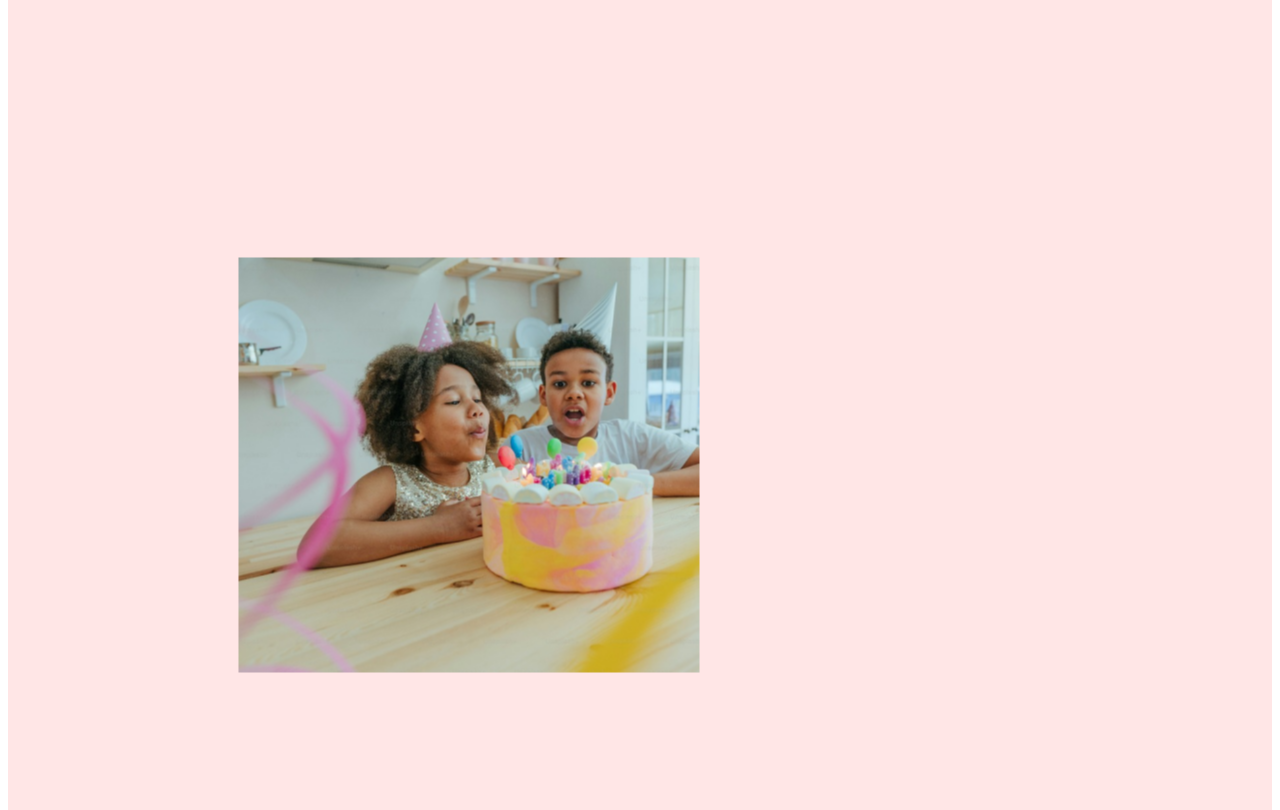
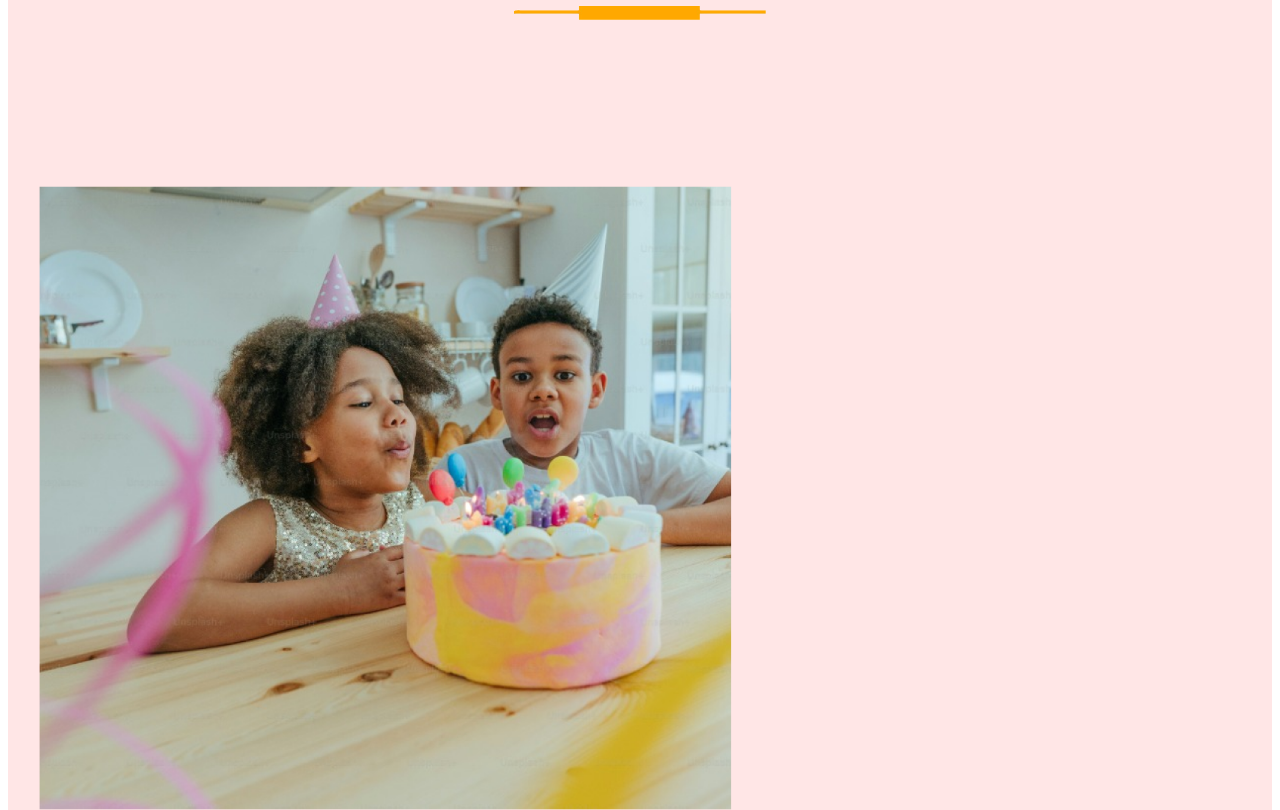
Before and after one commit to MichelMathos/valeria-cakes, a plain HTML site: page index.html in a window 1280 px wide. Shown: the part 1031-1841 px from the top of the page. Drawn offline with nearby package versions, Linux system fonts and the light colour scheme.

Commit message:
Continuação da restruturação container #2, #3 e #5

```diff
--- a/index.html
+++ b/index.html
@@ -108,6 +108,7 @@
 
       <!-- Container #2  - Sobre Nós -->
       <section class="sobre-nos fundo-rosa1">
+         <!-- Título e subtítulo -->
          <div class="titulo-1">
             <h2 class="fonte-pacifico tamanho-40 texto-laranja">Sobre Nós</h2>
          </div>
@@ -117,8 +118,10 @@
          <div class="rolo-macarrao">
             <img src="./img/pasta_roll.png" alt="" srcset="" />
          </div>
+         <!-- Título e subtítulo -->
+
          <div class="criancas-textos">
-            <div class="coluna-img">
+            <div class="coluna-crianca">
                <img class="imagem-crianca" src="./img/childrens_cake.png" alt="" srcset="" />
             </div>
             <div class="coluna-txt">
--- a/style.css
+++ b/style.css
@@ -503,15 +503,26 @@ h1 {
    margin-bottom: 5%;
 }
 
-.criancas-textos coluna-img {
-   display: flex;
+.sobre-nos {
+   display: grid;
 }
 
-.imagem-crianca {
+.criancas-textos coluna-img {
+   grid-template-columns: 50% 50%;
+}
+
+.coluna-crianca {
+   display: flex;
+   scale: 75%;
+   margin-right: 80%;
+}
+
+.iimagem-crianca {
    scale: 50%;
 }
 
 .titulo-texto {
+   disp
 }
 
 /*footerdetop*/
```
